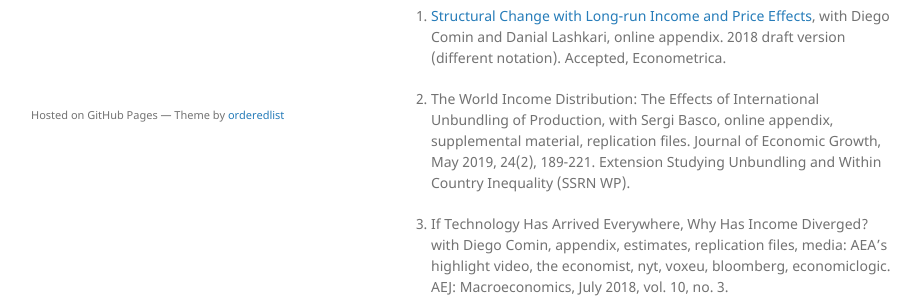
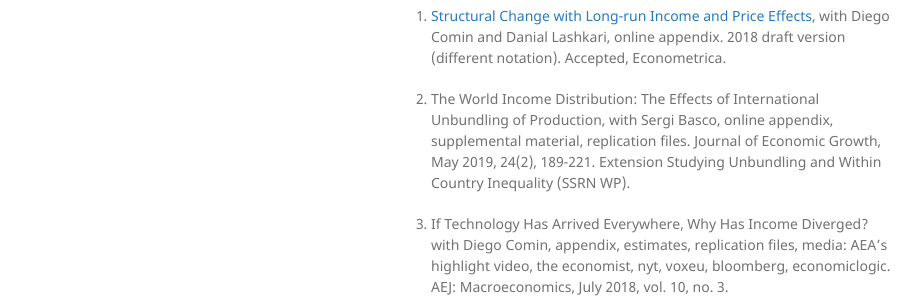
Before and after one commit to mestieri/mestieri.github.io, a Jekyll site: the page built from index.md, in a window 1280 px wide. Shown: the part 706-1006 px from the top of the page, without its empty margins (179-1100 px from the left). Built offline with Jekyll 4.4.1, drawn with Linux system fonts in a browser that asks for light colours.

Commit message:
Update default.html

```diff
--- a/_layouts/default.html
+++ b/_layouts/default.html
@@ -18,23 +18,7 @@
       {{ content }}
 
       </section>
-      <footer>
-        {% if site.github.is_project_page %}
-        <p>This project is maintained by <a href="{{ site.github.owner_url }}">{{ site.github.owner_name }}</a></p>
-        {% endif %}
-        <p><small>Hosted on GitHub Pages &mdash; Theme by <a href="https://github.com/orderedlist">orderedlist</a></small></p>
-      </footer>
     </div>
     <script src="{{ "/assets/js/scale.fix.js" | relative_url }}"></script>
-    {% if site.google_analytics %}
-    <script>
-      (function(i,s,o,g,r,a,m){i['GoogleAnalyticsObject']=r;i[r]=i[r]||function(){
-      (i[r].q=i[r].q||[]).push(arguments)},i[r].l=1*new Date();a=s.createElement(o),
-      m=s.getElementsByTagName(o)[0];a.async=1;a.src=g;m.parentNode.insertBefore(a,m)
-      })(window,document,'script','https://www.google-analytics.com/analytics.js','ga');
-      ga('create', '{{ site.google_analytics }}', 'auto');
-      ga('send', 'pageview');
-    </script>
-    {% endif %}
   </body>
 </html>
```
